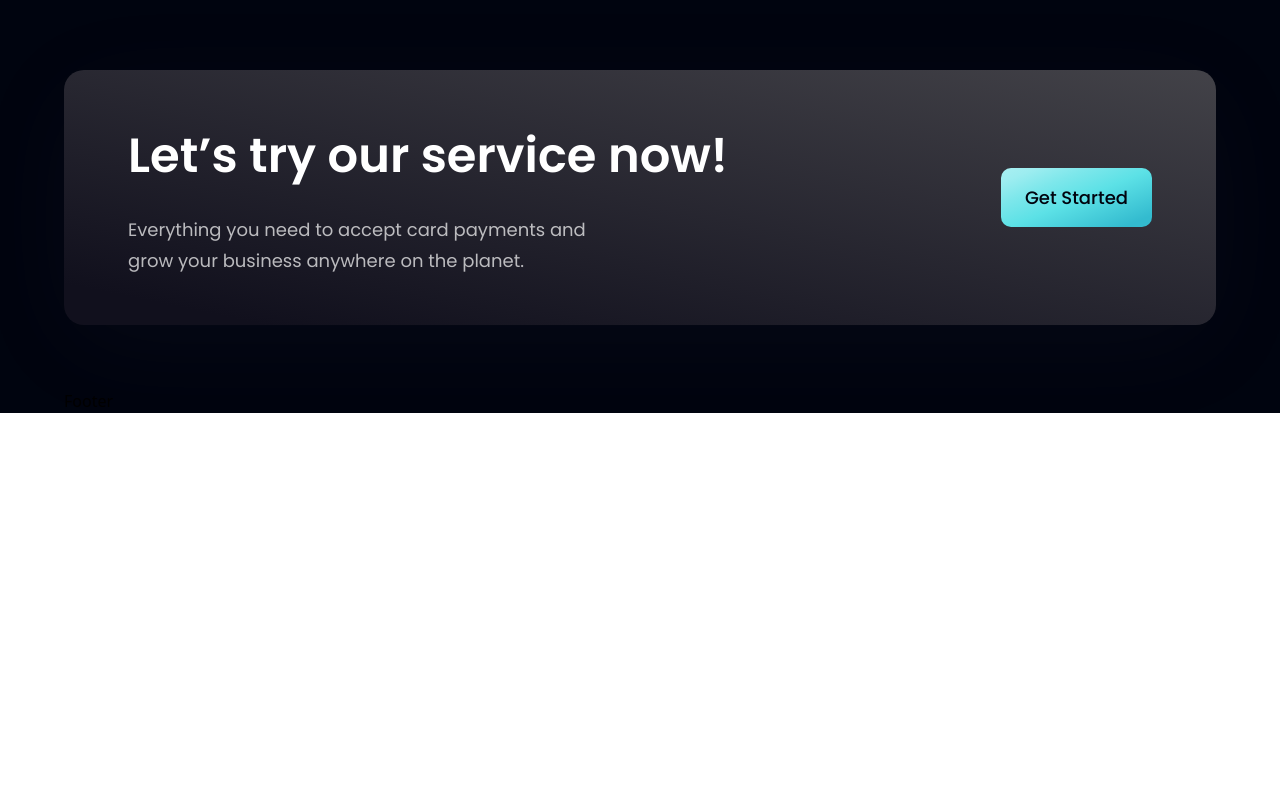
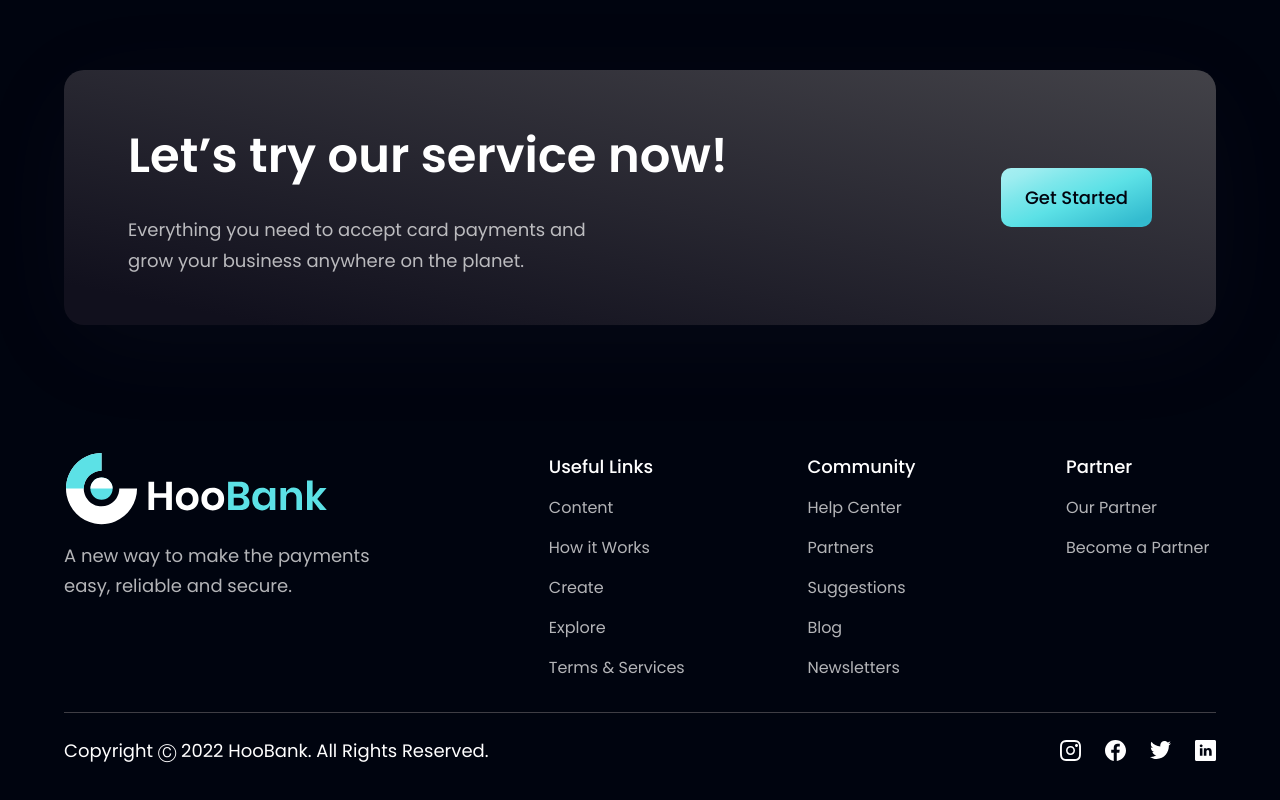
Before and after one commit to X-hung/bank_app_jsmastery, a React (Vite) app: page / in a window 1280 px wide. Shown: the part 4122-4922 px from the top of the page. Before the commit the page ends 4535 px from the top, so only its background shows below. Built offline with nearby package versions, Linux system fonts and the light colour scheme.

Commit message:
8-footer

```diff
--- a/src/components/Footer.jsx
+++ b/src/components/Footer.jsx
@@ -1,9 +1,66 @@
 import React from 'react'
 
-const Footer = () => {
-  return (
-    <div>Footer</div>
-  )
-}
+import styles from "../style";
+import { logo } from "../assets";
+import { footerLinks, socialMedia } from "../constants";
 
-export default Footer
+const Footer = () => (
+  <section className={`${styles.flexCenter} ${styles.paddingY} flex-col`}>
+    <div className={`${styles.flexStart} md:flex-row flex-col mb-8 w-full`}>
+      <div className="flex-[1] flex flex-col justify-start mr-10">
+        <img
+          src={logo}
+          alt="hoobank"
+          className="w-[266px] h-[72.14px] object-contain"
+        />
+        <p className={`${styles.paragraph} mt-4 max-w-[312px]`}>
+          A new way to make the payments easy, reliable and secure.
+        </p>
+      </div>
+
+      <div className="flex-[1.5] w-full flex flex-row justify-between flex-wrap md:mt-0 mt-10">
+        {footerLinks.map((footerlink) => (
+          <div key={footerlink.title} className={`flex flex-col ss:my-0 my-4 min-w-[150px]`}>
+            <h4 className="font-poppins font-medium text-[18px] leading-[27px] text-white">
+              {footerlink.title}
+            </h4>
+            <ul className="list-none mt-4">
+              {footerlink.links.map((link, index) => (
+                <li
+                  key={link.name}
+                  className={`font-poppins font-normal text-[16px] leading-[24px] text-dimWhite hover:text-secondary cursor-pointer ${
+                    index !== footerlink.links.length - 1 ? "mb-4" : "mb-0"
+                  }`}
+                >
+                  {link.name}
+                </li>
+              ))}
+            </ul>
+          </div>
+        ))}
+      </div>
+    </div>
+
+    <div className="w-full flex justify-between items-center md:flex-row flex-col pt-6 border-t-[1px] border-t-[#3F3E45]">
+      <p className="font-poppins font-normal text-center text-[18px] leading-[27px] text-white">
+        Copyright Ⓒ 2022 HooBank. All Rights Reserved.
+      </p>
+
+      <div className="flex flex-row md:mt-0 mt-6">
+        {socialMedia.map((social, index) => (
+          <img
+            key={social.id}
+            src={social.icon}
+            alt={social.id}
+            className={`w-[21px] h-[21px] object-contain cursor-pointer ${
+              index !== socialMedia.length - 1 ? "mr-6" : "mr-0"
+            }`}
+            onClick={() => window.open(social.link)}
+          />
+        ))}
+      </div>
+    </div>
+  </section>
+);
+
+export default Footer;
```
